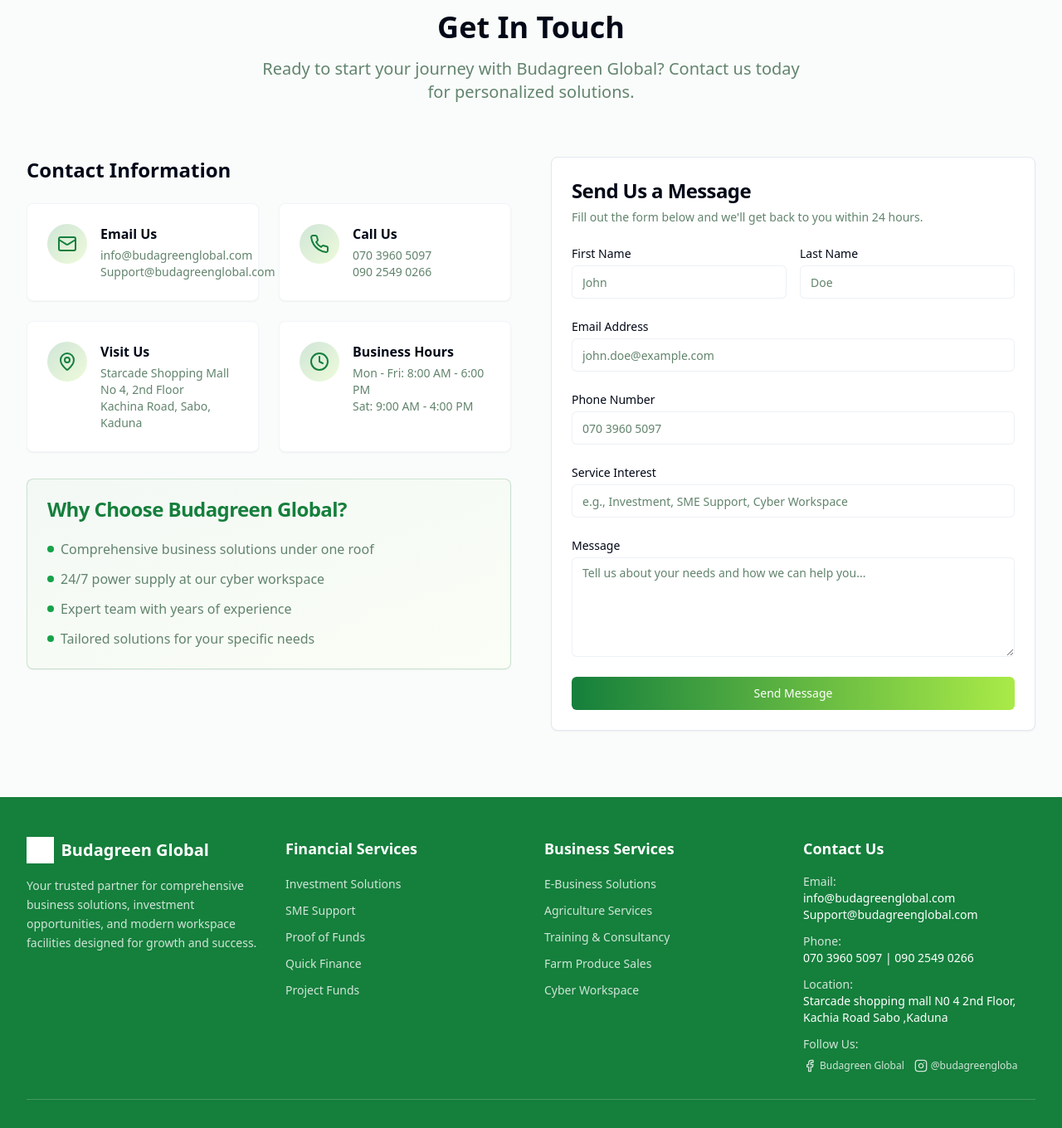
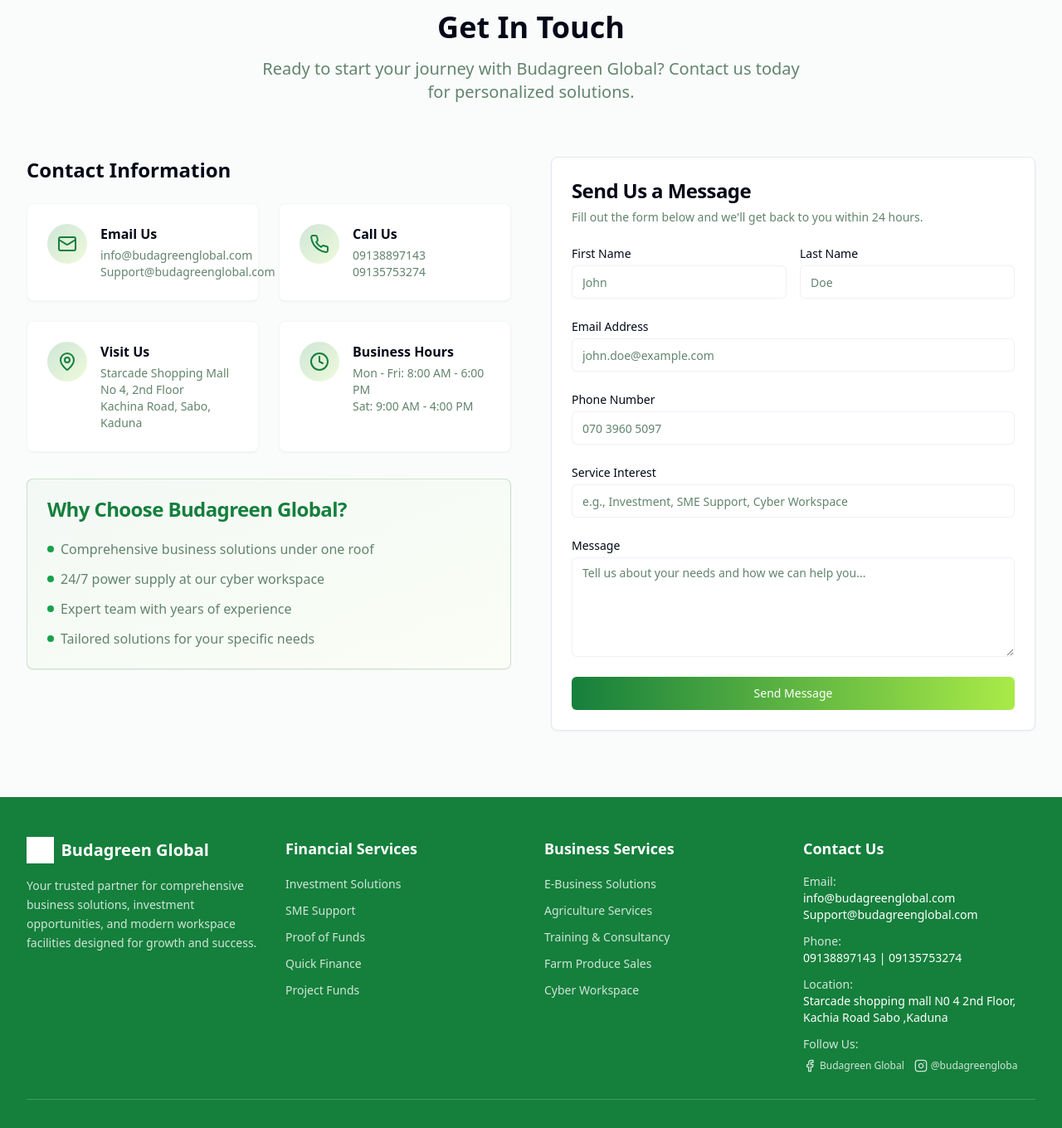
Before and after one commit to dreimac1/budagreen-grow-solutions, a React (Vite) app: page / in a window 1280 px wide. Shown: the part 8524-9884 px from the top of the page at 83% size. Built offline with nearby package versions, Linux system fonts and the light colour scheme.

Commit message:
Update contact phone numbers
Updated the contact phone numbers in the footer to "09138897143,09135753274".

```diff
--- a/src/components/Contact.tsx
+++ b/src/components/Contact.tsx
@@ -15,8 +15,8 @@ const Contact = () => {
     {
       icon: Phone,
       title: "Call Us",
-      details: "070 3960 5097",
-      subDetails: "090 2549 0266"
+      details: "09138897143",
+      subDetails: "09135753274"
     },
     {
       icon: MapPin,
--- a/src/components/Footer.tsx
+++ b/src/components/Footer.tsx
@@ -79,7 +79,7 @@ const Footer = () => {
               </div>
               <div>
                 <p className="text-primary-foreground/80">Phone:</p>
-                <p>070 3960 5097 | 090 2549 0266</p>
+                <p>09138897143 | 09135753274</p>
               </div>
               <div>
                 <p className="text-primary-foreground/80">Location:</p>
```
